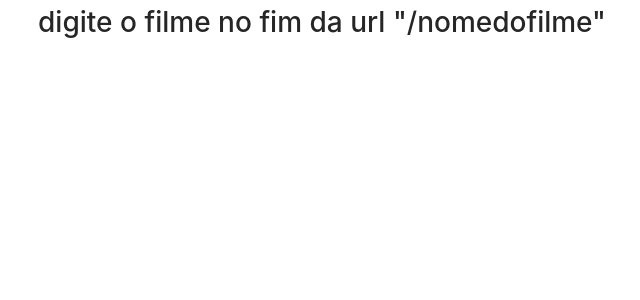
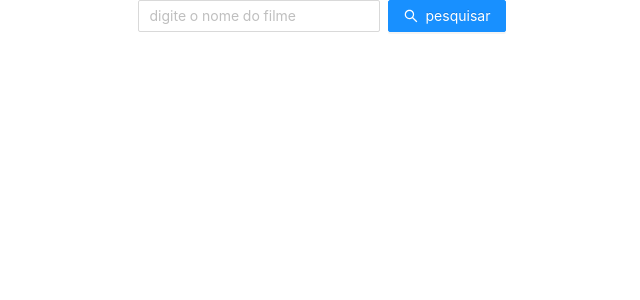
Before and after one commit to daviddevolin/receita5, a Next.js app: page /searchmovies in a window 1280 px wide. Shown: the top 300 px of the page, without its empty margins (318-958 px from the left). Built offline with nearby package versions, Linux system fonts and the light colour scheme.

Commit message:
implementando input

```diff
--- a/pages/searchmovies/index.js
+++ b/pages/searchmovies/index.js
@@ -1,10 +1,17 @@
-import { Space } from "antd";
+import { Space, Input, Button } from "antd";
+import { SearchOutlined } from '@ant-design/icons';
 import "antd/dist/antd.css";
 export default function Search(){
+    const onClickHandler = (e) => {
+        e.preventDefault()
+        const value = document.getElementById('inputFilme').value;
+        window.location.href= `/searchmovies/${value}`
+    }
     return(
         <div>
             <Space direction="horizontal" style={{width: '100%', justifyContent: 'center'}}>
-                <h1>digite o filme no fim da url "/nomedofilme"</h1>
+                <Input placeholder="digite o nome do filme"  id="inputFilme"/>
+                <Button type='primary'  icon={<SearchOutlined />} onClick={onClickHandler} id='buttonInput'> pesquisar</Button>
             </Space>
 
         </div>
```
